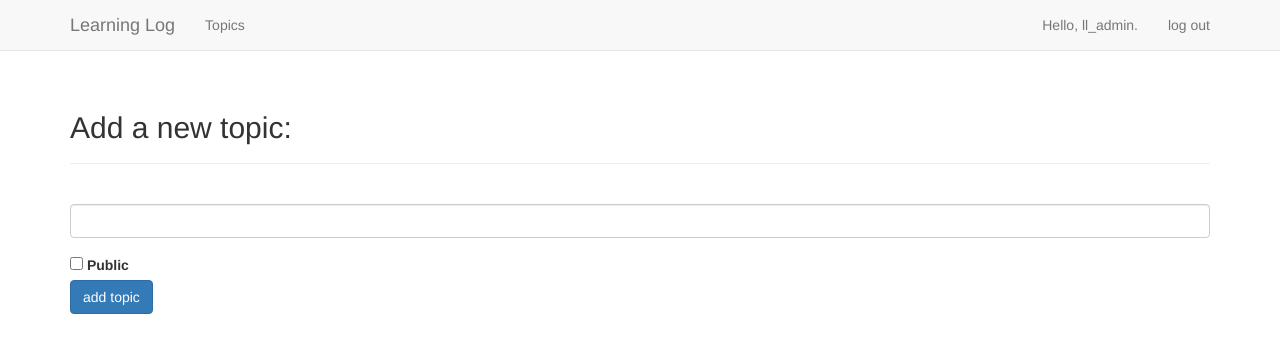
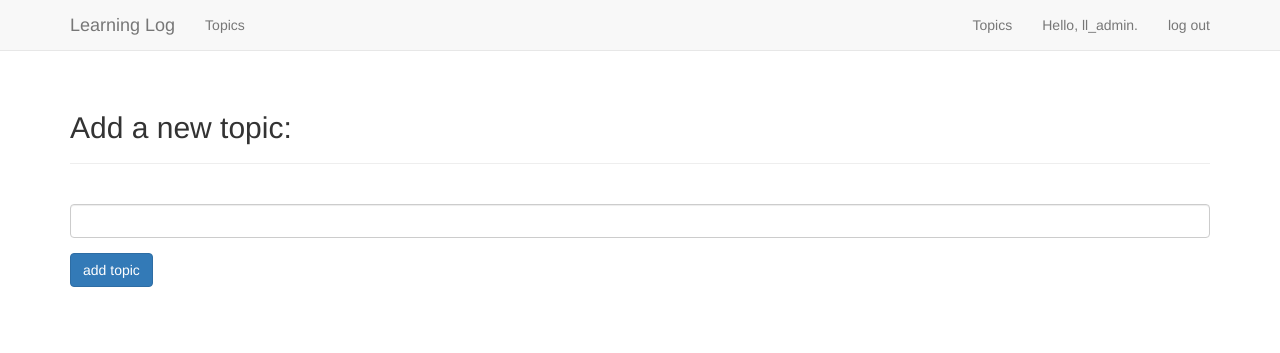
Before and after one commit to elahn-kt/learning-log-1120, a Django app: page /new_topic/ in a window 1280 px wide. Shown: the top 353 px of the page. Run offline with Django 3.2, Linux system fonts and the light colour scheme; a user stored in the database is signed in; some libraries are stand-ins or nearby versions.

Commit message:
Change in db again.

```diff
--- a/learning_logs/forms.py
+++ b/learning_logs/forms.py
@@ -6,8 +6,8 @@ from .models import Topic, Entry
 class TopicForm(forms.ModelForm):
     class Meta:
         model = Topic
-#        fields = ['text']
-        fields = ['text', 'public']
+        fields = ['text']
+#        fields = ['text', 'public']
         labels = {'text': ''}
 
 class EntryForm(forms.ModelForm):
--- a/learning_logs/models.py
+++ b/learning_logs/models.py
@@ -7,7 +7,7 @@ class Topic(models.Model):
     text = models.CharField(max_length=200)
     date_added = models.DateTimeField(auto_now_add=True)
     owner = models.ForeignKey(User, on_delete=models.CASCADE,)
-    public = models.BooleanField(default=False, db_index=True)
+#    public = models.BooleanField(default=False, db_index=True)
 
     def __str__(self):
         """Return a string representation of the model."""
--- a/learning_logs/templates/learning_logs/base.html
+++ b/learning_logs/templates/learning_logs/base.html
@@ -34,12 +34,9 @@
 					</ul>
 
 					<ul class="nav navbar-nav navbar-right">
-						{% if public == True %}
-							<li><a href="{% url 'learning_logs:topics' %}">Topics</a></li>
-						{% endif %}
 
 						{% if user.is_authenticated %}
-
+							<li><a href="{% url 'learning_logs:topics' %}">Topics</a></li>
 							<li><a>Hello, {{ user.username }}.</a></li>
 							<li><a href="{% url 'users:logout' %}">log out</a></li>
 						{% else %}
--- a/learning_logs/templates/learning_logs/base.txt
+++ b/learning_logs/templates/learning_logs/base.txt
@@ -34,12 +34,9 @@
 					</ul>
 
 					<ul class="nav navbar-nav navbar-right">
-						{% if public == True %}
-							<li><a href="{% url 'learning_logs:topics' %}">Topics</a></li>
-						{% endif %}
 
 						{% if user.is_authenticated %}
-
+							<li><a href="{% url 'learning_logs:topics' %}">Topics</a></li>
 							<li><a>Hello, {{ user.username }}.</a></li>
 							<li><a href="{% url 'users:logout' %}">log out</a></li>
 						{% else %}
--- a/learning_logs/views.py
+++ b/learning_logs/views.py
@@ -19,15 +19,15 @@ def index(request):
     """The home page for Learning Log"""
     return render(request, 'learning_logs/index.html')
 
-#@login_required
+@login_required
 def topics(request):
     """Show all topics."""
 #    topics = Topic.objects.order_by('date_added')
-#    topics = Topic.objects.filter(owner=request.user).order_by('date_added')
-    if request.user.is_authenticated:
-        topics = Topic.objects.filter(owner=request.user).order_by('date_added')
-    else:
-        topics = Topic.objects.filter(public=True).order_by('date_added')
+    topics = Topic.objects.filter(owner=request.user).order_by('date_added')
+#    if request.user.is_authenticated:
+#        topics = Topic.objects.filter(owner=request.user).order_by('date_added')
+#    else:
+#        topics = Topic.objects.filter(public=True).order_by('date_added')
     context = {'topics': topics}
     return render(request, 'learning_logs/topics.html', context)
 
```
Also changed, not shown: config/templates/500.html (added, +7 -0 lines), config/templates/500.txt (added, +7 -0 lines), db.sqlite3, learning_logs/migrations/0005_remove_topic_public.py (added).
